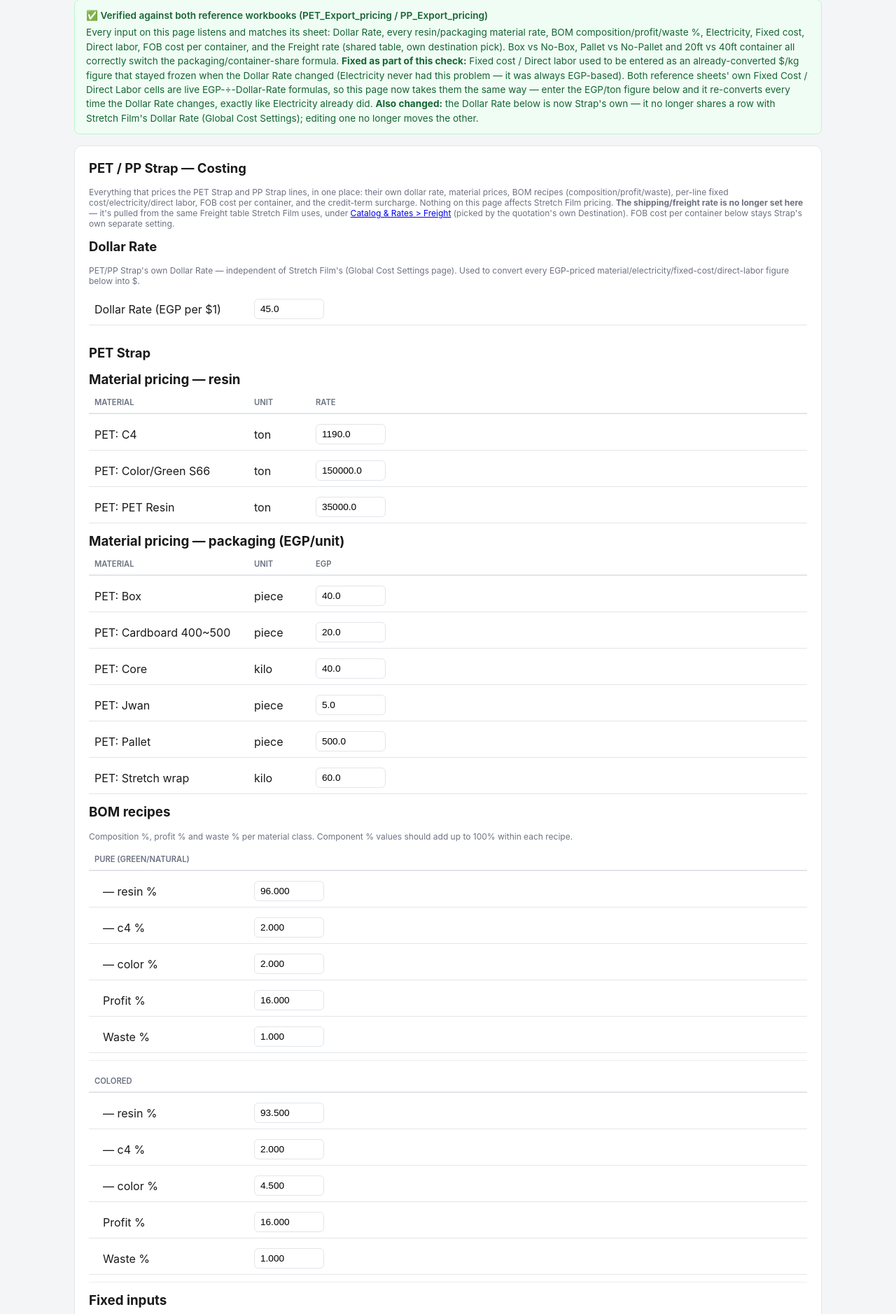
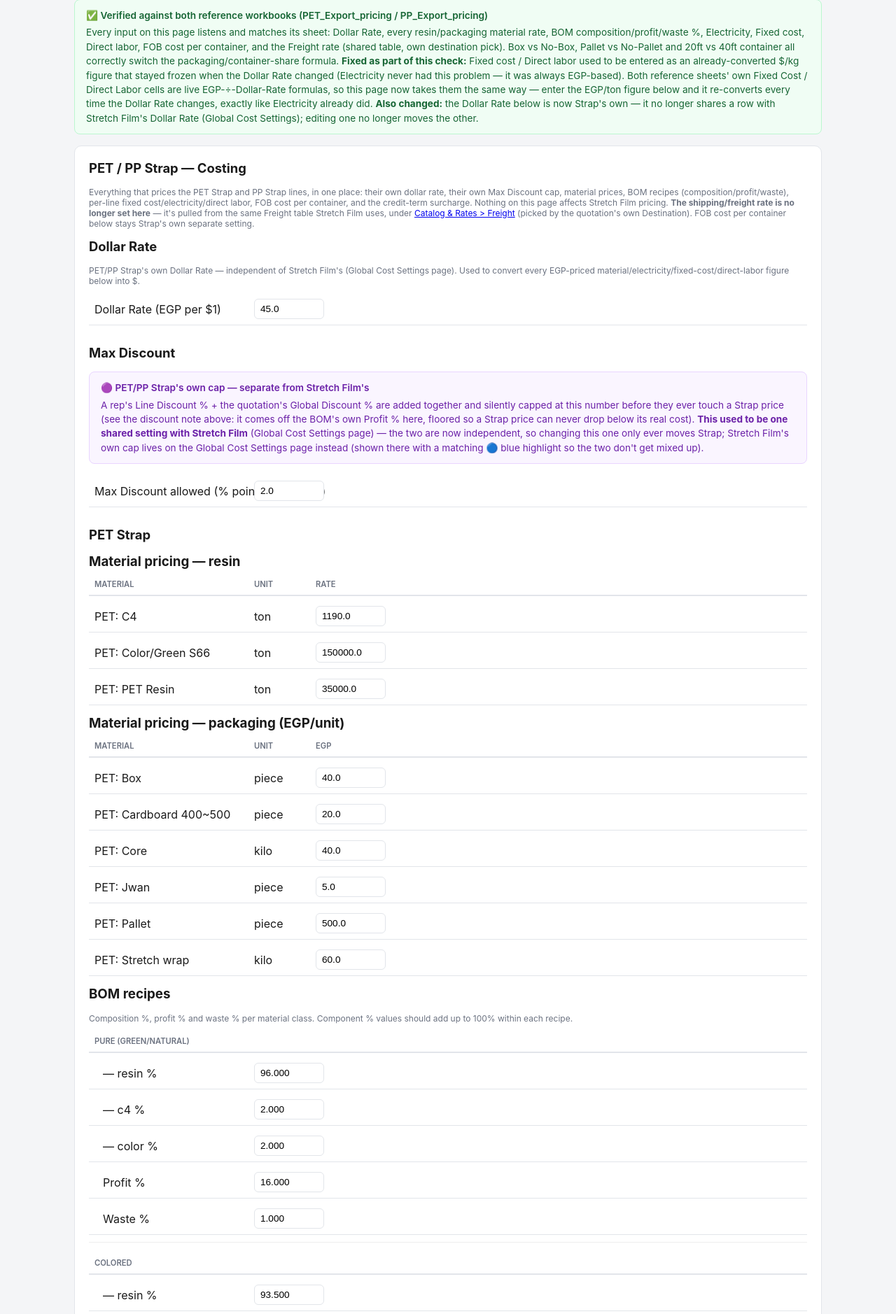
Before and after one commit to erpclipsico-oss/stretch-pricing-app, a Flask app: page /admin/strap-costing in a window 1280 px wide. Shown: the part 84-1962 px from the top of the page at 70% size. Run offline with Flask 3, Linux system fonts and the light colour scheme; the visitor is signed in with stand-in values (Sample User, id 1); data comes from the database, SQL or seed files in the repository.

Commit message:
Add files via upload

```diff
--- a/stretch-pricing-app/app/app.py
+++ b/stretch-pricing-app/app/app.py
@@ -210,8 +210,9 @@ def create_app():
         global_discount_pct = float(data.get("global_discount_pct") or 0)
         # v47: combined discount is silently capped at the admin-configured
         # max (Admin > Global Cost Settings > "Max Discount allowed") so the
-        # margin can never be eroded past what the owner approved -- same
-        # rule for every product family, see cost_engine.capped_discount_pct().
+        # margin can never be eroded past what the owner approved. v94 --
+        # this is Stretch Film's own cap now; Strap has its own separate
+        # one (Admin > PET/PP Strap Costing) -- see cost_engine.capped_discount_pct().
         discount_pct, discount_capped = cost_engine.capped_discount_pct(
             g.db, line_discount_pct, global_discount_pct
         )
@@ -398,10 +399,12 @@ def create_app():
         qty_coils = float(data.get("quantity_coils") or 0)
         line_discount_pct = float(data.get("line_discount_pct") or 0)
         global_discount_pct = float(data.get("global_discount_pct") or 0)
-        # v47: same combined + capped discount rule as Stretch Film -- see
-        # cost_engine.capped_discount_pct().
+        # v47: combined + capped discount rule -- see
+        # cost_engine.capped_discount_pct(). v94 -- Strap now has its own
+        # Max Discount cap (Admin > PET/PP Strap Costing), separate from
+        # Stretch Film's.
         discount_pct, discount_capped = cost_engine.capped_discount_pct(
-            g.db, line_discount_pct, global_discount_pct
+            g.db, line_discount_pct, global_discount_pct, product_family="strap"
         )
         credit_term = _is_credit_term(data)
         # v46 -- hidden per-user markup (e.g. Manuel/Pasquale), independent
@@ -561,9 +564,9 @@ def create_app():
                 # calculator -- see cost_engine.capped_discount_pct(). Saving
                 # re-caps independently of whatever the UI already showed,
                 # so the stored price can never reflect more discount than
-                # the owner allows.
+                # the owner allows. v94 -- Strap's own Max Discount cap.
                 discount_pct, line_capped = cost_engine.capped_discount_pct(
-                    db, line_discount_pct, global_discount_pct
+                    db, line_discount_pct, global_discount_pct, product_family="strap"
                 )
                 if line_capped:
                     any_discount_capped = True
@@ -1230,8 +1233,20 @@ def create_app():
                 uid,
             ),
         )
+        # v92 -- "New password" is its own optional field on the same Save
+        # form/row (admin_users.html): left blank, nothing changes; typed
+        # in, it resets that user's login password right here -- there was
+        # previously no way at all to change a password once the account
+        # existed (Password only ever appeared on the one-time Add user
+        # form), which is what the owner asked about.
+        new_password = request.form.get("new_password", "").strip()
+        if new_password:
+            db.execute(
+                "UPDATE user SET password_hash=? WHERE id=?",
+                (generate_password_hash(new_password), uid),
+            )
         db.commit()
-        flash("User updated.", "success")
+        flash("User updated." + (" Password changed." if new_password else ""), "success")
         return redirect(url_for("admin_users"))
 
     @app.route("/admin/users/<int:uid>/delete", methods=["POST"])
@@ -1477,8 +1492,10 @@ def create_app():
     def admin_global_settings():
         db = g.db
         # v34 -- the 3 strap_-prefixed freight/credit settings now live on
-        # the dedicated Strap Costing page instead (dollar_rate stays here
-        # too since it's shared by Stretch Film and Strap alike).
+        # the dedicated Strap Costing page instead. (v89 -- dollar_rate here
+        # is Stretch Film's own now; Strap got its own separate
+        # strap_dollar_rate, which lives on the Strap Costing page along
+        # with everything else strap_-prefixed -- see db.py's migration.)
         if request.method == "POST":
             for row in db.execute("SELECT key FROM global_setting WHERE key NOT LIKE 'strap_%'").fetchall():
                 key = row["key"]
@@ -1656,12 +1673,19 @@ def create_app():
         # owner's clarification: only freight is shared, not FOB).
         # v88 -- strap_dollar_rate also excluded here: it gets its own
         # dedicated "Dollar Rate" section on the page (see dollar_rate
-        # above), not the generic FOB/credit-terms grid.
+        # above), not the generic FOB/credit-terms grid. v94 --
+        # strap_max_discount_pct excluded the same way, its own "Max
+        # Discount" section below (see max_discount below).
         freight = db.execute(
             "SELECT * FROM global_setting WHERE key LIKE 'strap_%' "
-            "AND key NOT IN ('strap_shipping_rate_per_container_usd', 'strap_dollar_rate') "
+            "AND key NOT IN ('strap_shipping_rate_per_container_usd', 'strap_dollar_rate', "
+            "'strap_max_discount_pct') "
             "ORDER BY label"
         ).fetchall()
+        # v94 -- Strap's own Max Discount cap, independent of Stretch
+        # Film's (Global Cost Settings) -- see
+        # cost_engine.capped_discount_pct()/db._seed_strap_data().
+        max_discount = db.execute("SELECT value FROM global_setting WHERE key='strap_max_discount_pct'").fetchone()
         return render_template(
             "admin_strap_costing.html",
             dollar_rate=dollar_rate["value"] if dollar_rate else 45,
@@ -1669,6 +1693,7 @@ def create_app():
             boms=boms,
             line_configs=line_configs,
             freight=freight,
+            max_discount=max_discount["value"] if max_discount else 2.0,
         )
 
     @app.route("/admin/cost/labor", methods=["GET", "POST"])
--- a/stretch-pricing-app/app/db.py
+++ b/stretch-pricing-app/app/db.py
@@ -2863,6 +2863,29 @@ def _seed_strap_data(conn):
         )
     conn.commit()
 
+    # v94 -- owner-requested split: PET/PP Strap now has its OWN Max
+    # Discount cap, independent of Stretch Film's (they used to share the
+    # single "max_discount_pct" row -- see cost_engine.capped_discount_pct()).
+    # Same price-safe seeding pattern as strap_dollar_rate just above:
+    # seeded from whatever "max_discount_pct" is worth right now, so
+    # today's effective cap for Strap doesn't silently change the moment
+    # this ships -- it only diverges once someone edits one of the two
+    # independently from here on, on the PET/PP Strap Costing page.
+    exists = conn.execute("SELECT key FROM global_setting WHERE key='strap_max_discount_pct'").fetchone()
+    if not exists:
+        current_shared = conn.execute(
+            "SELECT value FROM global_setting WHERE key='max_discount_pct'"
+        ).fetchone()
+        seed_value = current_shared["value"] if current_shared and current_shared["value"] is not None else 2.0
+        conn.execute(
+            "INSERT INTO global_setting (key, label, value, help) VALUES (?,?,?,?)",
+            ("strap_max_discount_pct", "PET/PP Strap: Max Discount allowed (% points off margin)", seed_value,
+             "Independent of Stretch Film's own Max Discount (Global Cost Settings) -- the combined "
+             "Line Discount % + Global Discount % on a Strap line is silently capped here. Edit it "
+             "from the PET/PP Strap Costing page."),
+        )
+    conn.commit()
+
     # v34 -- BOM recipes (profit/waste/composition %) and per-line fixed
     # inputs (electricity/fixed cost/direct labor), per-row idempotent like
     # everything else here so an owner's own edits on an already-seeded live
--- a/stretch-pricing-app/app/static/style.css
+++ b/stretch-pricing-app/app/static/style.css
@@ -189,6 +189,12 @@ input[type=number] {
 .price-note-info { background: #eff6ff; border-color: #bfdbfe; color: #1e3a8a; }
 .price-note-warn { background: #fffbeb; border-color: #fde68a; color: #92400e; }
 .price-note-ok { background: #f0fdf4; border-color: #bbf7d0; color: #166534; }
+/* v94 -- a distinct highlight color for the two now-separate Max Discount
+   settings (Stretch Film vs PET/PP Strap), so it's visually obvious at a
+   glance which page's box moves which product line's cap -- see
+   admin_global_settings.html (uses price-note-info, blue) and
+   admin_strap_costing.html (uses this, purple) for the matching boxes. */
+.price-note-strap { background: #faf5ff; border-color: #e9d5ff; color: #6b21a8; }
 
 .edit-grid { display: flex; flex-direction: column; gap: 6px; }
 .edit-row { display: flex; align-items: center; gap: 8px; flex-wrap: wrap; padding: 8px; border-bottom: 1px solid var(--border); }
@@ -264,13 +270,15 @@ input[type=number] {
 .users-scroll { overflow-x: auto; }
 .users-row {
   display: grid;
-  grid-template-columns: 110px 130px 100px 100px 90px 200px 200px 64px 76px;
+  /* v92 -- last column widened 76px -> 230px to fit the new inline "New
+     password" input alongside Save/Delete (was just the two buttons). */
+  grid-template-columns: 110px 130px 100px 100px 90px 200px 200px 64px 230px;
   column-gap: 10px;
   row-gap: 4px;
   align-items: center;
   padding: 10px 8px;
   border-bottom: 1px solid var(--border);
-  min-width: 1050px;
+  min-width: 1200px;
 }
 .users-row.header-row {
   font-size: 0.7rem;
--- a/stretch-pricing-app/app/templates/admin_strap_costing.html
+++ b/stretch-pricing-app/app/templates/admin_strap_costing.html
@@ -20,9 +20,9 @@
   <div class="panel-header"><h2>PET / PP Strap — Costing</h2></div>
   <p class="hint" style="margin-bottom:14px;">
     Everything that prices the PET Strap and PP Strap lines, in one place: their own dollar rate,
-    material prices, BOM recipes (composition/profit/waste), per-line fixed cost/electricity/direct
-    labor, FOB cost per container, and the credit-term surcharge. Nothing on this page affects
-    Stretch Film pricing.
+    their own Max Discount cap, material prices, BOM recipes (composition/profit/waste), per-line
+    fixed cost/electricity/direct labor, FOB cost per container, and the credit-term surcharge.
+    Nothing on this page affects Stretch Film pricing.
     <strong>The shipping/freight rate is no longer set here</strong> — it's pulled from the same
     Freight table Stretch Film uses, under
     <a href="{{ url_for('admin_freight') }}">Catalog &amp; Rates &gt; Freight</a> (picked by the
@@ -40,6 +40,24 @@
       <div class="edit-row">
         <span style="width:220px;">Dollar Rate (EGP per $1)</span>
         <input type="number" step="any" name="strap_dollar_rate" value="{{ dollar_rate }}" style="width:100px;">
+      </div>
+    </div>
+
+    <div class="panel-header" style="margin-top:28px;"><h2>Max Discount</h2></div>
+    <div class="price-note price-note-strap">
+      <div class="price-note-title">🟣 PET/PP Strap's own cap — separate from Stretch Film's</div>
+      A rep's Line Discount % + the quotation's Global Discount % are added together and silently
+      capped at this number before they ever touch a Strap price (see the discount note above: it
+      comes off the BOM's own Profit % here, floored so a Strap price can never drop below its real
+      cost). <strong>This used to be one shared setting with Stretch Film</strong> (Global Cost
+      Settings page) — the two are now independent, so changing this one only ever moves Strap;
+      Stretch Film's own cap lives on the Global Cost Settings page instead (shown there with a
+      matching 🔵 blue highlight so the two don't get mixed up).
+    </div>
+    <div class="edit-grid">
+      <div class="edit-row">
+        <span style="width:220px;">Max Discount allowed (% points off margin)</span>
+        <input type="number" step="any" name="value_strap_max_discount_pct" value="{{ max_discount }}" style="width:100px;">
       </div>
     </div>
 
--- a/stretch-pricing-app/app/templates/admin_users.html
+++ b/stretch-pricing-app/app/templates/admin_users.html
@@ -63,6 +63,7 @@
           <input type="checkbox" name="active" {% if u.active %}checked{% endif %} style="width:auto;"> active
         </label>
         <span style="display:flex; gap:6px; align-items:center;">
+          <input type="text" name="new_password" placeholder="New password" title="Leave blank to keep the current password -- type one here and hit Save to reset it" style="width:110px;">
           <button type="submit" class="btn btn-primary btn-sm">Save</button>
           {% if u.id != current_user.id %}
           <button type="submit" class="btn-remove" title="Delete"
```
Also changed, not shown: stretch-pricing-app/app/cost_engine.py (+22 -11 lines), stretch-pricing-app/app/strap_pricing.py (+18 -4 lines), stretch-pricing-app/app/templates/admin_global_settings.html (+17 -4 lines).
